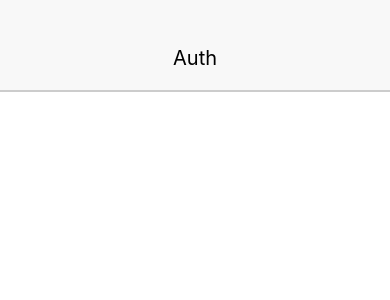
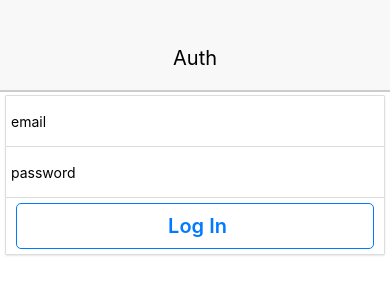
Before and after one commit to BulletButcher88/firebase-auth-rn, a React Native app: screen / in a window 390 px wide. Shown: the top 300 px of the page. Built offline with nearby package versions, Linux system fonts and the light colour scheme.

Commit message:
login form start

```diff
--- a/package.json
+++ b/package.json
@@ -10,6 +10,7 @@
     "lint": "eslint ."
   },
   "dependencies": {
+    "firebase": "^7.16.0",
     "react": "16.13.1",
     "react-native": "0.63.0"
   },
--- a/src/App.js
+++ b/src/App.js
@@ -1,13 +1,32 @@
 import React, { Component } from 'react';
-import { View, Text } from 'react-native';
+import { View } from 'react-native';
+import firebase from 'firebase';
+import Header from './common/Header';
+import LoginForm from './LoginForm'
 
-import Header from './common/Header';
 
 class App extends Component {
+
+
+  componentWillMount() {
+    firebase.initializeApp({
+      apiKey: "AIzaSyAfJlNxBNnYk-9__j0rTCNTgpyFO6dElOk",
+      authDomain: "native-auth-6d40b.firebaseapp.com",
+      databaseURL: "https://native-auth-6d40b.firebaseio.com",
+      projectId: "native-auth-6d40b",
+      storageBucket: "native-auth-6d40b.appspot.com",
+      messagingSenderId: "20872413019",
+      appId: "1:20872413019:web:7a20865d9eb2df08ace47e",
+      measurementId: "G-X5FCZS0HJC"
+    });
+
+  }
+
   render() {
     return (
       <View>
         <Header headerText="Auth" />
+        <LoginForm />
       </View>
     );
   }
--- /dev/null
+++ b/src/LoginForm.js
@@ -0,0 +1,28 @@
+import React, { Component } from 'react';
+import { View, TextInput } from 'react-native';
+import Button from './common/Button';
+import Card from './common/Card';
+import CardSection from './common/CardSection';
+
+
+class LoginForm extends Component {
+  render() {
+    return (
+      <Card>
+        <CardSection>
+          <TextInput placeholder="email" style={{ height: 40, width: 100 }} />
+        </CardSection>
+        <CardSection>
+          <TextInput placeholder="password" style={{ height: 40, width: 100 }} />
+        </CardSection>
+        <CardSection>
+          <Button> Log In</Button>
+        </CardSection>
+      </Card>
+    );
+  }
+}
+
+
+
+export default LoginForm;
```
Also changed, not shown: 1 other file (tests, documents, lock files or other folders).
